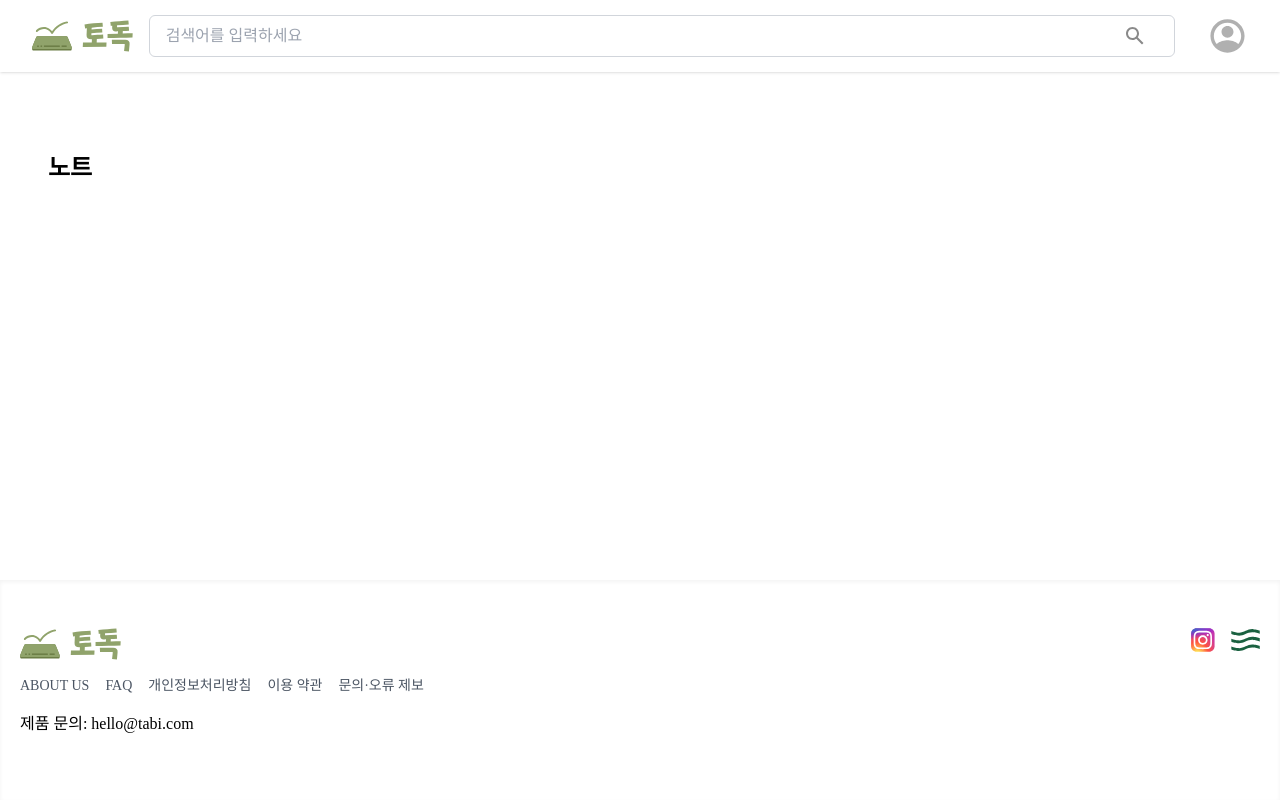
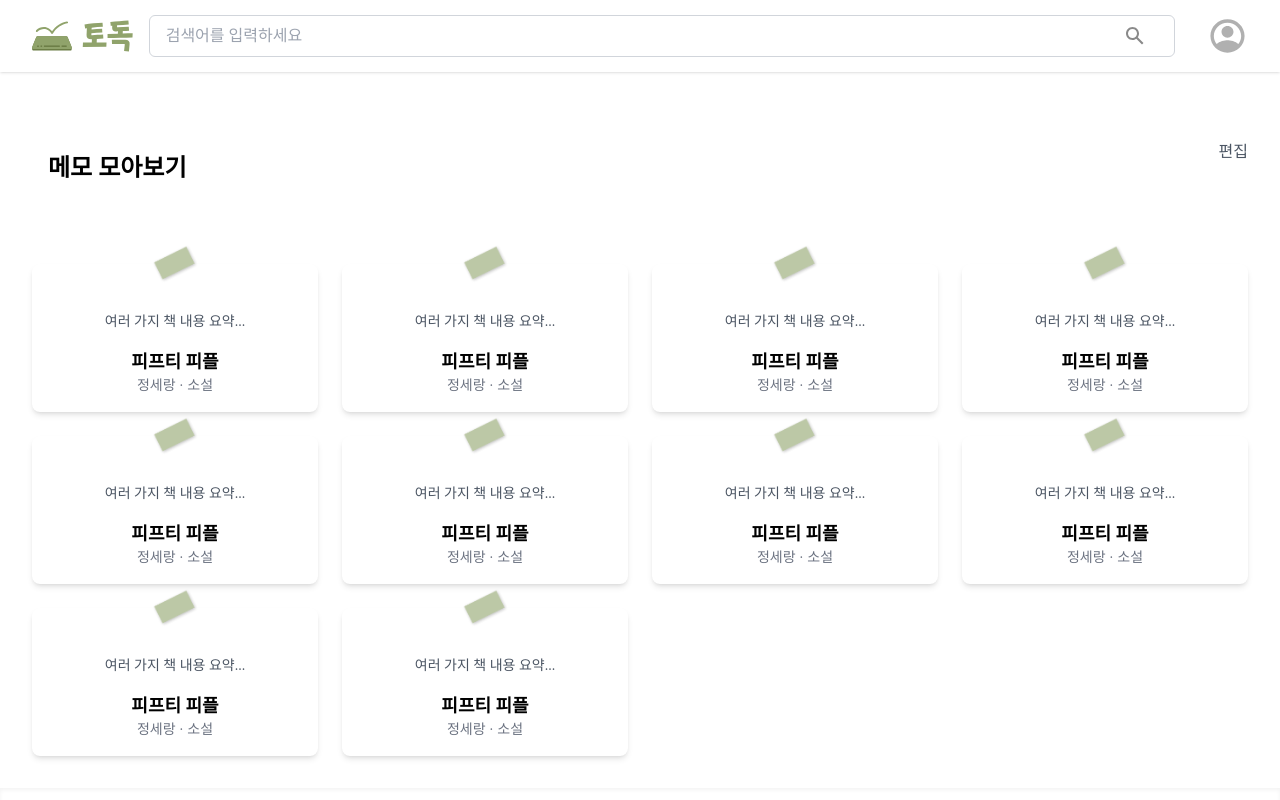
Before and after one commit to yihimin/js_todoc, a React (Create React App) app: page /mypage/notes in a window 1280 px wide. Shown: the top 800 px of the page. Built offline with nearby package versions, Linux system fonts and the light colour scheme; a web font is replaced by a local one.

Commit message:
feat: memo

```diff
--- a/src/App.jsx
+++ b/src/App.jsx
@@ -22,7 +22,7 @@ import MainLayout from "./layouts/MainLayout";
 import MyWritting from "./pages/MyPages/MyWritting";
 import MyWritten from "./pages/MyPages/MyWritten";
 import Scrap from "./pages/MyPages/Scrap";
-import Note from "./pages/MyPages/Note";
+import MemoGrid from "./pages/MyPages/MemoGrid";
 
 function App() {
   const contextClass = {
@@ -88,7 +88,7 @@ function App() {
             <Route path="mypage/writting" element={<MyWritting />} />
             <Route path="mypage/written" element={<MyWritten />} />
             <Route path="mypage/scrap" element={<Scrap />} />
-            <Route path="mypage/notes" element={<Note />} />
+            <Route path="mypage/notes" element={<MemoGrid />} />
           </Route>
         </Routes>
       </Router>
--- /dev/null
+++ b/src/components/MemoCard.jsx
@@ -0,0 +1,41 @@
+import React from "react";
+import TapeImage from "../assets/tape.png";
+
+const MemoCard = ({ memo, onClick, isEditing, isChecked, onCheck }) => {
+  return (
+    <div
+      className={`relative p-4 bg-white shadow-md rounded-lg cursor-pointer ${
+        isEditing ? "border-2 border-gray-300" : ""
+      }`}
+      onClick={!isEditing ? onClick : undefined}
+    >
+      {/* 체크박스 (편집 모드일 때만) */}
+      {isEditing && (
+        <input
+          type="checkbox"
+          checked={isChecked}
+          onChange={onCheck}
+          className="absolute top-2 left-2"
+        />
+      )}
+      {/* 포스트잇 테이프 이미지 (편집 모드가 아닐 때만) */}
+      {!isEditing && (
+        <img
+          src={TapeImage}
+          alt="Tape"
+          className="absolute top-[-20px] left-1/2 transform -translate-x-1/2 z-10 w-12"
+        />
+      )}
+      {/* 메모 내용 */}
+      <div className="text-center mt-8">
+        <p className="text-sm text-gray-600">{memo.content}</p>
+        <h3 className="text-lg font-bold mt-4">{memo.title}</h3>
+        <p className="text-sm text-gray-500">
+          {memo.author} · {memo.genre}
+        </p>
+      </div>
+    </div>
+  );
+};
+
+export default MemoCard;
--- /dev/null
+++ b/src/data/memos.json
@@ -0,0 +1,62 @@
+[
+  {
+    "title": "피프티 피플",
+    "content": "여러 가지 책 내용 요약...",
+    "author": "정세랑",
+    "genre": "소설"
+  },
+  {
+    "title": "피프티 피플",
+    "content": "여러 가지 책 내용 요약...",
+    "author": "정세랑",
+    "genre": "소설"
+  },
+  {
+    "title": "피프티 피플",
+    "content": "여러 가지 책 내용 요약...",
+    "author": "정세랑",
+    "genre": "소설"
+  },
+  {
+    "title": "피프티 피플",
+    "content": "여러 가지 책 내용 요약...",
+    "author": "정세랑",
+    "genre": "소설"
+  },
+  {
+    "title": "피프티 피플",
+    "content": "여러 가지 책 내용 요약...",
+    "author": "정세랑",
+    "genre": "소설"
+  },
+  {
+    "title": "피프티 피플",
+    "content": "여러 가지 책 내용 요약...",
+    "author": "정세랑",
+    "genre": "소설"
+  },
+  {
+    "title": "피프티 피플",
+    "content": "여러 가지 책 내용 요약...",
+    "author": "정세랑",
+    "genre": "소설"
+  },
+  {
+    "title": "피프티 피플",
+    "content": "여러 가지 책 내용 요약...",
+    "author": "정세랑",
+    "genre": "소설"
+  },
+  {
+    "title": "피프티 피플",
+    "content": "여러 가지 책 내용 요약...",
+    "author": "정세랑",
+    "genre": "소설"
+  },
+  {
+    "title": "피프티 피플",
+    "content": "여러 가지 책 내용 요약...",
+    "author": "정세랑",
+    "genre": "소설"
+  }
+]
--- /dev/null
+++ b/src/pages/MyPages/MemoGrid.jsx
@@ -0,0 +1,139 @@
+import React, { useEffect, useState } from "react";
+import MemoCard from "../../components/MemoCard";
+import SearchNav from "../../components/SearchNav";
+import memoData from "../../data/memos.json";
+
+const MemoGrid = () => {
+  const [memos, setMemos] = useState([]);
+  const [selectedMemo, setSelectedMemo] = useState(null); // 선택된 메모 상태
+  const [isModalOpen, setIsModalOpen] = useState(false); // 모달 열림 상태
+  const [isEditing, setIsEditing] = useState(false); // 편집 모드 상태
+  const [selectedCards, setSelectedCards] = useState([]); // 선택된 메모 카드 상태
+
+  useEffect(() => {
+    setMemos(memoData);
+  }, []);
+
+  // 메모 카드 클릭 핸들러
+  const handleMemoClick = (memo) => {
+    if (!isEditing) {
+      setSelectedMemo(memo);
+      setIsModalOpen(true);
+    }
+  };
+
+  // 편집 모드 토글 핸들러
+  const handleEditClick = () => {
+    setIsEditing(!isEditing);
+    if (isEditing) {
+      setSelectedCards([]); // 편집 모드 해제 시 선택된 카드 초기화
+    }
+  };
+
+  // 메모 카드 선택 핸들러
+  const handleCardSelect = (index) => {
+    if (selectedCards.includes(index)) {
+      setSelectedCards(selectedCards.filter((i) => i !== index));
+    } else {
+      setSelectedCards([...selectedCards, index]);
+    }
+  };
+
+  // 선택된 메모 카드 삭제 핸들러
+  const handleDeleteSelected = () => {
+    setMemos(memos.filter((_, index) => !selectedCards.includes(index)));
+    setSelectedCards([]);
+    setIsEditing(false);
+  };
+
+  // 모달 닫기 핸들러
+  const handleCloseModal = () => {
+    setIsModalOpen(false);
+    setSelectedMemo(null);
+  };
+
+  return (
+    <div>
+      <SearchNav />
+      <div className="container mx-auto pb-8">
+        {" "}
+        {/* 아래 여백 추가 */}
+        <div className="flex justify-between items-center mb-8">
+          <h2 className="pl-12 py-12 mt-8 text-2xl font-bold">메모 모아보기</h2>
+          {/* 편집 및 삭제 버튼 */}
+          <div className="flex space-x-4 pr-8">
+            <button className="text-gray-600" onClick={handleEditClick}>
+              {isEditing ? "편집완료" : "편집"}
+            </button>
+            {isEditing && (
+              <button className="text-red-600" onClick={handleDeleteSelected}>
+                삭제
+              </button>
+            )}
+          </div>
+        </div>
+        <MemoList
+          memos={memos}
+          onMemoClick={handleMemoClick}
+          isEditing={isEditing}
+          selectedCards={selectedCards}
+          onCardSelect={handleCardSelect}
+        />
+        {/* 모달 컴포넌트 */}
+        {isModalOpen && selectedMemo && (
+          <Modal memo={selectedMemo} onClose={handleCloseModal} />
+        )}
+      </div>
+    </div>
+  );
+};
+
+// MemoList 컴포넌트
+const MemoList = ({
+  memos,
+  onMemoClick,
+  isEditing,
+  selectedCards,
+  onCardSelect,
+}) => {
+  return (
+    <div className="grid grid-cols-1 sm:grid-cols-2 md:grid-cols-3 lg:grid-cols-4 gap-6 px-8">
+      {memos.map((memo, index) => (
+        <MemoCard
+          key={index}
+          memo={memo}
+          onClick={() => onMemoClick(memo)}
+          isEditing={isEditing}
+          isChecked={selectedCards.includes(index)}
+          onCheck={() => onCardSelect(index)}
+        />
+      ))}
+    </div>
+  );
+};
+
+// Modal 컴포넌트 (테이프 이미지 없이)
+const Modal = ({ memo, onClose }) => {
+  return (
+    <div className="fixed inset-0 flex items-center justify-center bg-black bg-opacity-50 z-50">
+      <div className="relative bg-white p-8 rounded-lg shadow-lg w-80">
+        {/* 닫기 버튼 */}
+        <button
+          onClick={onClose}
+          className="absolute top-2 right-2 text-gray-400 hover:text-gray-600"
+        >
+          ✕
+        </button>
+        <div className="text-center mt-4">
+          <p className="text-sm text-gray-600">{memo.content}</p>
+          <h3 className="text-lg font-bold mt-4">{memo.title}</h3>
+          <p className="text-sm text-gray-500">
+            {memo.author} · {memo.genre}
+          </p>
+        </div>
+      </div>
+    </div>
+  );
+};
+
+export default MemoGrid;
--- a/src/pages/MyPages/Note.jsx
+++ /dev/null
@@ -1,16 +0,0 @@
-import React from "react";
-import SearchNav from "../../components/SearchNav";
-
-const Note = () => {
-  return (
-    <div>
-      <SearchNav />
-      <div className="flex justify-between items-center mb-8">
-        <h2 className="pl-12 py-12 mt-8 text-2xl font-bold">노트</h2>
-      </div>
-      <div className="px-8"></div>
-    </div>
-  );
-};
-
-export default Note;
```
Also changed, not shown: public/arrow-right.png (deleted), src/assets/tape.png (added).
